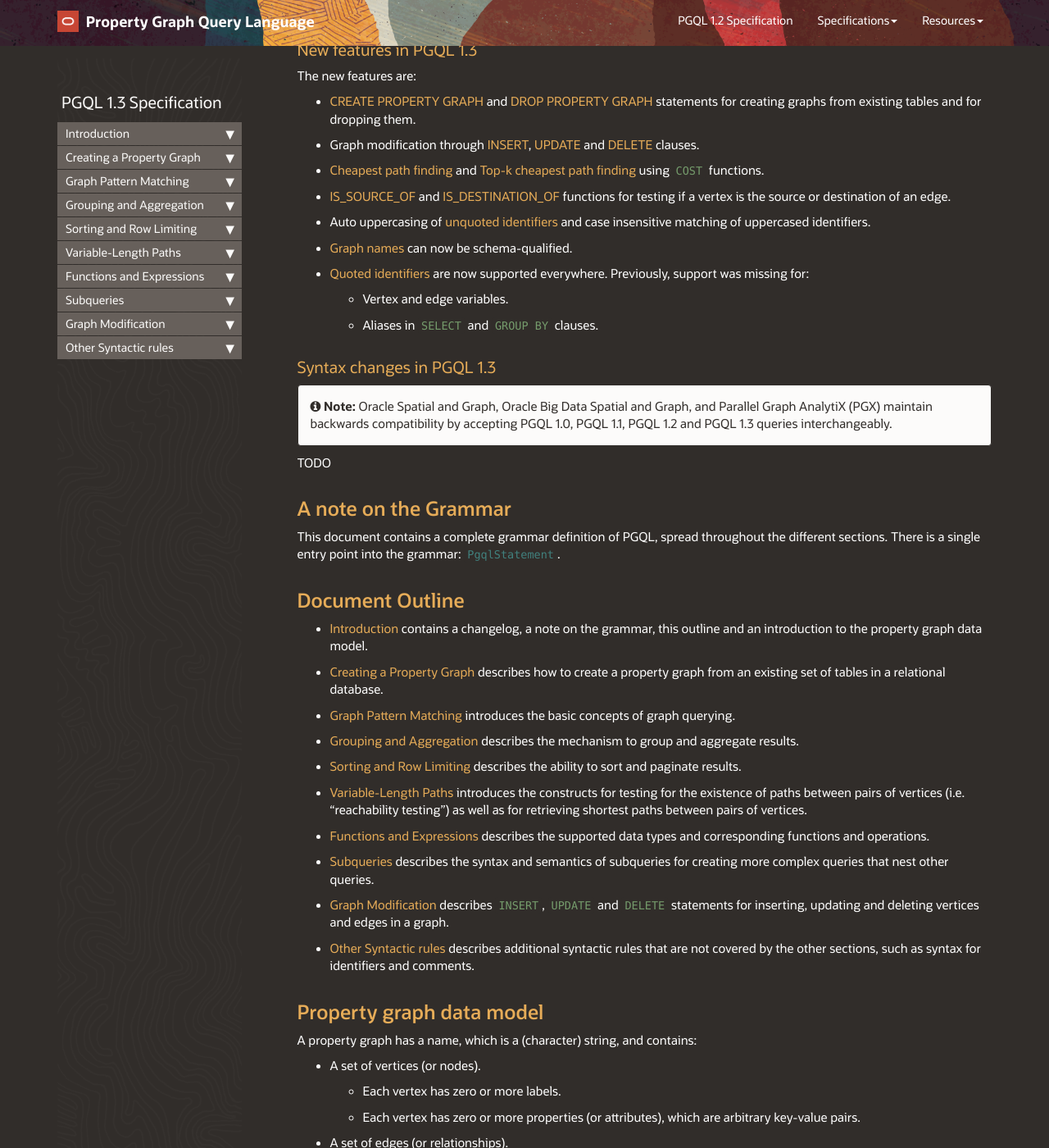
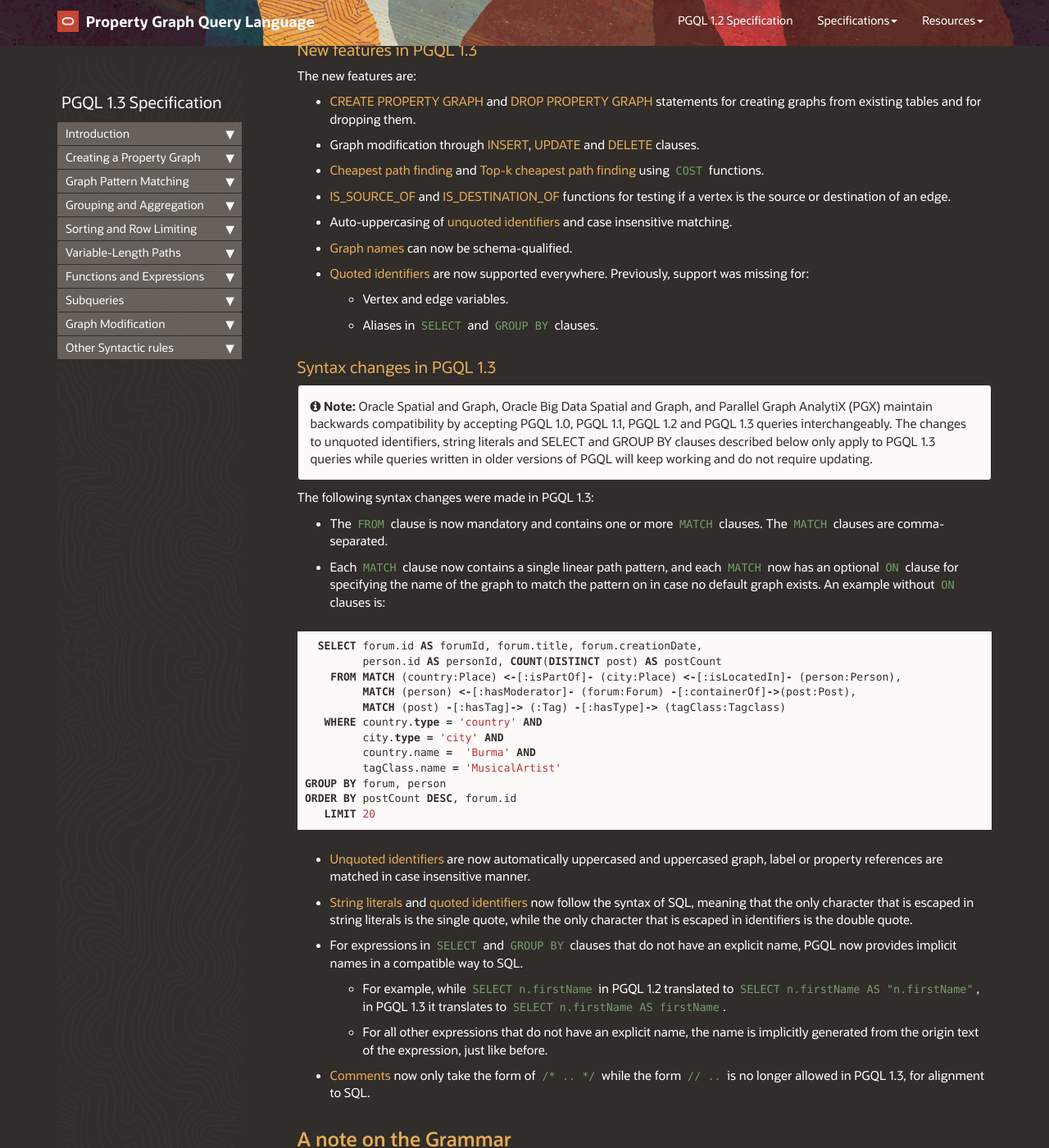
Before and after one commit to oracle/pgql-lang, a Jekyll site: the page built from pages/pgql-1.3-spec.md, in a window 1280 px wide and 1400 px high, scrolled down 535 px. Shown: the whole window at 82% size. Built offline with Jekyll 4.4.1, drawn with Linux system fonts in a browser that asks for light colours; nearby versions of some CDN libraries; comment, search, counter and statistics services are not loaded; some of the changed text lies outside the part shown.

Commit message:
filled out section on syntax changes; more improvements to identifiers and string literals

````diff
--- a/_data/sidebars/spec_1_3_sidebar.yml
+++ b/_data/sidebars/spec_1_3_sidebar.yml
@@ -561,8 +561,8 @@
         url: /spec/1.3/#quoted-identifiers
         output: web
 
-    - title: 'Literals'
-      url: /spec/1.3/#literals
+    - title: 'String literals'
+      url: /spec/1.3/#string-literals
       output: web
 
     - title: 'Keywords'
--- a/_layouts/page.html
+++ b/_layouts/page.html
@@ -84,6 +84,8 @@
     | replace:'<span class="n">TABLES</span>','<span class="k">TABLES</span>'
     | replace:'<span class="n">DESTINATION</span>','<span class="k">DESTINATION</span>'
     | replace:'<span class="n">COLUMNS</span>','<span class="k">COLUMNS</span>'
+    | replace:'<span class="n">CHEAPEST</span>','<span class="k">CHEAPEST</span>'
+    | replace:'<span class="n">COST</span>','<span class="k">COST</span>'
     | replace:'<span class="k">source</span>','<span class="n">source</span>'
     | replace:'<span class="k">Class</span>','<span class="n">Class</span>'
     | replace:'<span class="k">c</span>','<span class="n">c</span>'
@@ -725,6 +727,10 @@
     | replace:'&lt;StringLiteral&gt;','<a href="#StringLiteral">StringLiteral</a>'
     | replace:'NumericLiteral               ::','NumericLiteral              <a name="NumericLiteral" class="pgql-anchor"> </a>::'
     | replace:'&lt;NumericLiteral&gt;','<a href="#NumericLiteral">NumericLiteral</a>'
+    | replace:'UnsignedIntegerLiteral       ::','UnsignedIntegerLiteral      <a name="UnsignedIntegerLiteral" class="pgql-anchor"> </a>::'
+    | replace:'&lt;UnsignedIntegerLiteral&gt;','<a href="#UnsignedIntegerLiteral">UnsignedIntegerLiteral</a>'
+    | replace:'UnsignedDecimalLiteral       ::','UnsignedDecimalLiteral      <a name="UnsignedDecimalLiteral" class="pgql-anchor"> </a>::'
+    | replace:'&lt;UnsignedDecimalLiteral&gt;','<a href="#UnsignedDecimalLiteral">UnsignedDecimalLiteral</a>'
     | replace:'BooleanLiteral               ::','BooleanLiteral              <a name="BooleanLiteral" class="pgql-anchor"> </a>::'
     | replace:'&lt;BooleanLiteral&gt;','<a href="#BooleanLiteral">BooleanLiteral</a>'
     | replace:'DateLiteral                  ::','DateLiteral                 <a name="DateLiteral" class="pgql-anchor"> </a>::'
@@ -861,10 +867,6 @@
     | replace:'&lt;STRING_LITERAL&gt;','<a href="#STRING_LITERAL">STRING_LITERAL</a>'
     | replace:'ESCAPED_STRING_LITERAL_CHARACTER ::','ESCAPED_STRING_LITERAL_CHARACTER<a name="ESCAPED_STRING_LITERAL_CHARACTER" class="pgql-anchor"> </a>::'
     | replace:'&lt;ESCAPED_STRING_LITERAL_CHARACTER&gt;','<a href="#ESCAPED_STRING_LITERAL_CHARACTER">ESCAPED_STRING_LITERAL_CHARACTER</a>'
-    | replace:'UNSIGNED_INTEGER                 ::','UNSIGNED_INTEGER                <a name="UNSIGNED_INTEGER" class="pgql-anchor"> </a>::'
-    | replace:'&lt;UNSIGNED_INTEGER&gt;','<a href="#UNSIGNED_INTEGER">UNSIGNED_INTEGER</a>'
-    | replace:'UNSIGNED_DECIMAL                 ::','UNSIGNED_DECIMAL                <a name="UNSIGNED_DECIMAL" class="pgql-anchor"> </a>::'
-    | replace:'&lt;UNSIGNED_DECIMAL&gt;','<a href="#UNSIGNED_DECIMAL">UNSIGNED_DECIMAL</a>'
     | replace:'COMMENT ::','COMMENT<a name="COMMENT" class="pgql-anchor"> </a>::'
     | replace:'&lt;COMMENT&gt;','<a href="#COMMENT">COMMENT</a>'
 }}
--- a/pages/pgql-1.3-spec.md
+++ b/pages/pgql-1.3-spec.md
@@ -34,9 +34,35 @@
 
 ### Syntax changes in PGQL 1.3
 
-{% include note.html content="Oracle Spatial and Graph, Oracle Big Data Spatial and Graph, and Parallel Graph AnalytiX (PGX) maintain backwards compatibility by accepting PGQL 1.0, PGQL 1.1, PGQL 1.2 and PGQL 1.3 queries interchangeably." %}
-
-TODO
+{% include note.html content="Oracle Spatial and Graph, Oracle Big Data Spatial and Graph, and Parallel Graph AnalytiX (PGX) maintain backwards compatibility by accepting PGQL 1.0, PGQL 1.1, PGQL 1.2 and PGQL 1.3 queries interchangeably. The changes to unquoted identifiers, string literals and SELECT and GROUP BY clauses described below only apply to PGQL 1.3 queries while queries written in older versions of PGQL will keep working and do not require updating." %}
+
+The following syntax changes were made in PGQL 1.3:
+
+ - The `FROM` clause is now mandatory and contains one or more `MATCH` clauses. The `MATCH` clauses are comma-separated.
+ - Each `MATCH` clause now contains a single linear path pattern, and each `MATCH` now has an optional `ON` clause for specifying the name of the graph to match the pattern on in case no default graph exists.
+   An example without `ON` clauses is:
+
+```sql
+  SELECT forum.id AS forumId, forum.title, forum.creationDate,
+         person.id AS personId, COUNT(DISTINCT post) AS postCount
+    FROM MATCH (country:Place) <-[:isPartOf]- (city:Place) <-[:isLocatedIn]- (person:Person),
+         MATCH (person) <-[:hasModerator]- (forum:Forum) -[:containerOf]->(post:Post),
+         MATCH (post) -[:hasTag]-> (:Tag) -[:hasType]-> (tagClass:Tagclass)
+   WHERE country.type = 'country' AND
+         city.type = 'city' AND
+         country.name =  'Burma' AND
+         tagClass.name = 'MusicalArtist'
+GROUP BY forum, person
+ORDER BY postCount DESC, forum.id
+   LIMIT 20
+   ```
+
+ - [Unquoted identifiers](#unquoted-identifiers) are now automatically uppercased and uppercased graph, label or property references are matched in case insensitive manner.
+ - [String literals](#string-literals) and [quoted identifiers](#quoted-identifiers) now follow the syntax of SQL, meaning that the only character that is escaped in string literals is the single quote, while the only character that is escaped in identifiers is the double quote.
+ - For expressions in `SELECT` and `GROUP BY` clauses that do not have an explicit name, PGQL now provides implicit names in a compatible way to SQL.
+      - For example, while `SELECT n.firstName` in PGQL 1.2 translated to `SELECT n.firstName AS "n.firstName"`, in PGQL 1.3 it translates to `SELECT n.firstName AS firstName`.
+      - For all other expressions that do not have an explicit name, the name is implicitly generated from the origin text of the expression, just like before.
+ - [Comments](#comments) now only take the form of `/* .. */` while the form `// ..` is no longer allowed in PGQL 1.3, for alignment to SQL.
 
 ## A note on the Grammar
 
@@ -2444,8 +2470,12 @@
 
 StringLiteral                ::= <STRING_LITERAL>
 
-NumericLiteral               ::=   <UNSIGNED_INTEGER>
-                                 | <UNSIGNED_DECIMAL>
+NumericLiteral               ::=   <UnsignedIntegerLiteral>
+                                 | <UnsignedDecimalLiteral>
+
+UnsignedIntegerLiteral       ::= [0-9]+
+
+UnsignedDecimalLiteral       ::= ( [0-9]* '.' [0-9]+ ) | ( [0-9]+ '.' )
 
 BooleanLiteral               ::=   'true'
                                  | 'false'
@@ -2475,7 +2505,7 @@
 | time with time zone      | `TIME '16:15:00+01:00'`                 |
 | timestamp with time zone | `TIMESTAMP '2017-09-21 16:15:00-03:00'` |
 
-Note that according to the grammar rules, numeric literals (integer and decimal) are unsigned. However, signed values can be generated by using the unary minus operator (`-`).
+Note that numeric literals are unsigned, but signed values can be generated by means of the unary minus operator (`-`).
 
 ### Bind Variables
 
@@ -3865,31 +3893,23 @@
 
 As you can see, only the double quote (`'`) was escaped (`''`).
 
-Finally, the syntax for integer and decimal literals is:
-
-```bash
-UNSIGNED_INTEGER                 ::= [0-9]+
-
-UNSIGNED_DECIMAL                 ::= ( [0-9]* '.' [0-9]+ ) | ( [0-9]+ '.' )
-```
-
-Note that above, integers and decimals are non-negative.
-However, negative numeric values can be generated through the [unary minus](#UnaryMinus) operator (-).
-
 ## Keywords
 
 The following is a list of keywords in PGQL.
 
 ```sql
-PATH, SELECT, FROM, MATCH, WHERE, GROUP, BY,
-HAVING, ORDER, ASC, DESC, LIMIT, OFFSET,
+PATH, SELECT, FROM, MATCH, ON, WHERE, GROUP,
+BY, HAVING, ORDER, ASC, DESC, LIMIT, OFFSET,
 AND, OR, NOT, true, false, IS, NULL, AS,
 DATE, TIME, TIMESTAMP, WITH, ZONE, DISTINCT,
 COUNT, MIN, MAX, AVG, SUM, ARRAY_AGG, IN,
 EXISTS, CAST, CASE, WHEN, THEN, ELSE, END,
 EXTRACT, YEAR, MONTH, DAY, HOUR, MINUTE,
 SECOND, TIMEZONE_HOUR, TIMEZONE_MINUTE,
-TOP, SHORTEST
+TOP, SHORTEST, CHEAPEST, COST, CREATE,
+PROPERTY, GRAPH, VERTEX, EDGE, TABLES,
+LABEL, PROPERTIES, ARE, ALL, COLUMNS,
+EXCEPT, NO
 ```
 
 Keywords are case-insensitive and variations such as `SELECT`, `Select` and `sELeCt` can be used interchangeably.
````
Also changed, not shown: other parts of pages/pgql-1.3-spec.md (+3 -5 lines), 1 other file.
